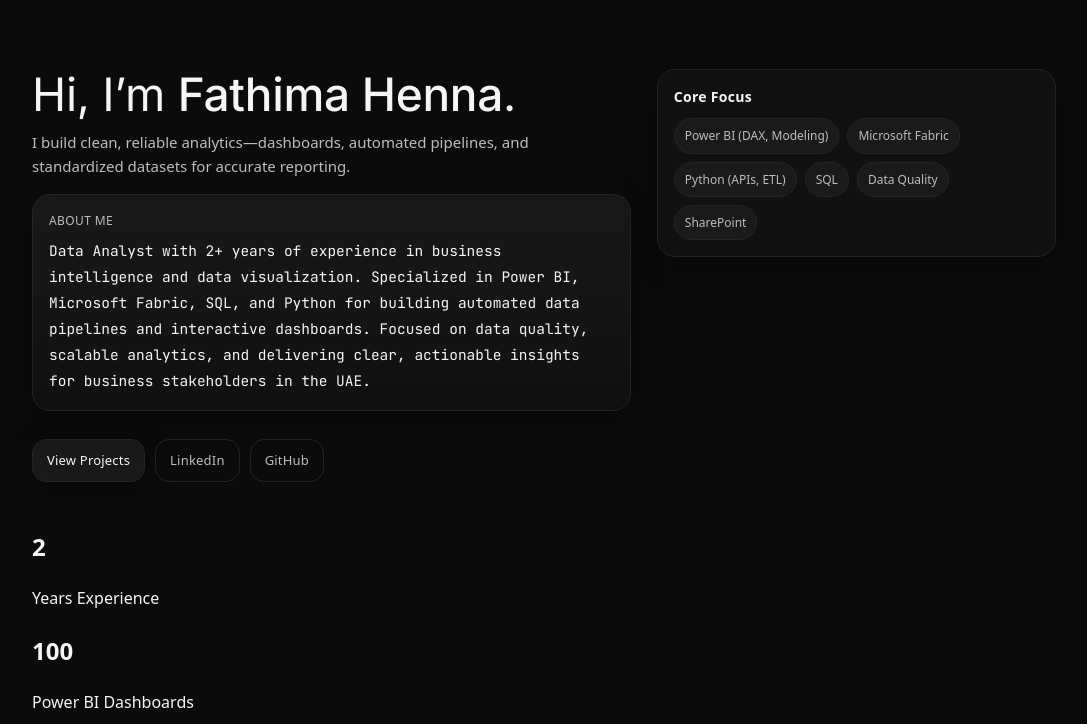
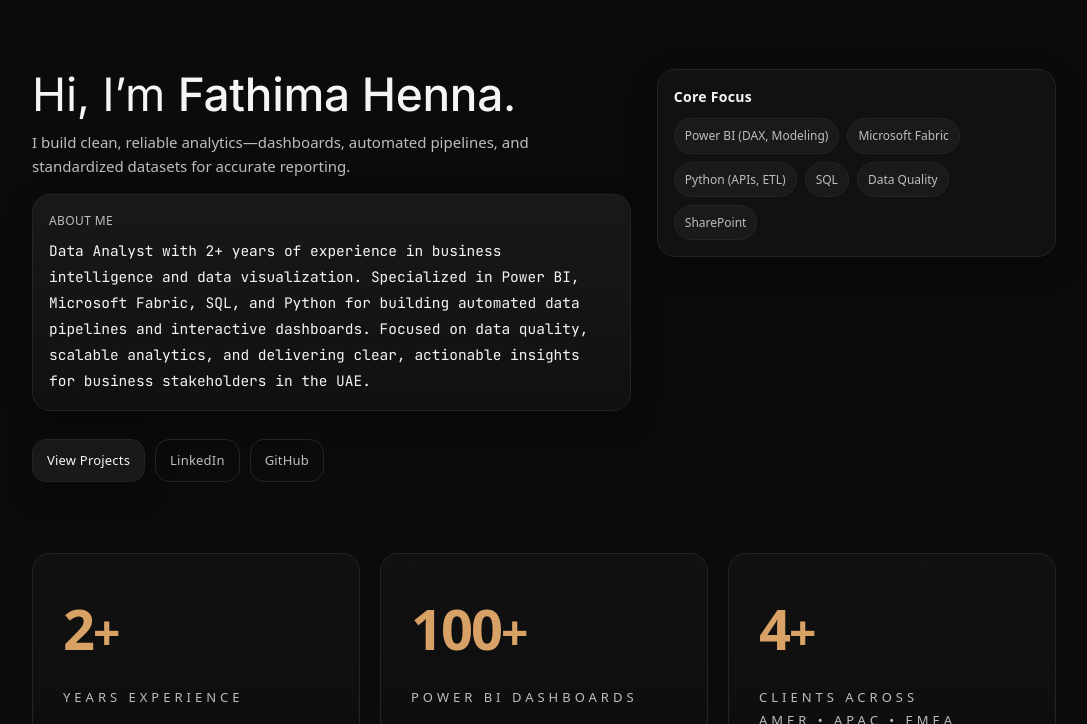
Before and after one commit to Fathimahenna/fathimahenna.github.io, a plain HTML site: page index.html in a window 1280 px wide. Shown: the part 76-800 px from the top of the page, without its empty margins (96-1183 px from the left). Drawn offline with Linux system fonts and the light colour scheme.

Commit message:
Update styles.css

```diff
--- a/css/styles.css
+++ b/css/styles.css
@@ -397,3 +397,90 @@
   color: var(--muted);
   font-size:12px;
 }
+.stats{
+    display:grid;
+    grid-template-columns:repeat(3,1fr);
+    gap:20px;
+    margin:45px 0;
+}
+
+@media(max-width:768px){
+
+.stats{
+    grid-template-columns:1fr;
+}
+
+}
+
+.stat-card{
+
+    border:1px solid var(--line);
+    background:linear-gradient(180deg,#111,#0d0d0d);
+    border-radius:18px;
+    padding:30px;
+    transition:.35s ease;
+    cursor:default;
+    position:relative;
+    overflow:hidden;
+
+}
+
+.stat-card::before{
+
+content:"";
+position:absolute;
+top:0;
+left:-100%;
+width:100%;
+height:100%;
+background:linear-gradient(
+90deg,
+transparent,
+rgba(255,255,255,.05),
+transparent
+);
+
+transition:.7s;
+
+}
+
+.stat-card:hover::before{
+
+left:100%;
+
+}
+
+.stat-card:hover{
+
+transform:translateY(-6px);
+box-shadow:0 18px 40px rgba(0,0,0,.35);
+
+}
+
+.counter{
+
+font-size:56px;
+font-weight:700;
+margin:0;
+letter-spacing:-2px;
+color:#d8a165;
+
+}
+
+.counter::after{
+
+content:"+";
+font-size:48px;
+
+}
+
+.stat-card p{
+
+margin-top:12px;
+font-size:13px;
+color:var(--muted);
+text-transform:uppercase;
+letter-spacing:4px;
+line-height:1.8;
+
+}
```
